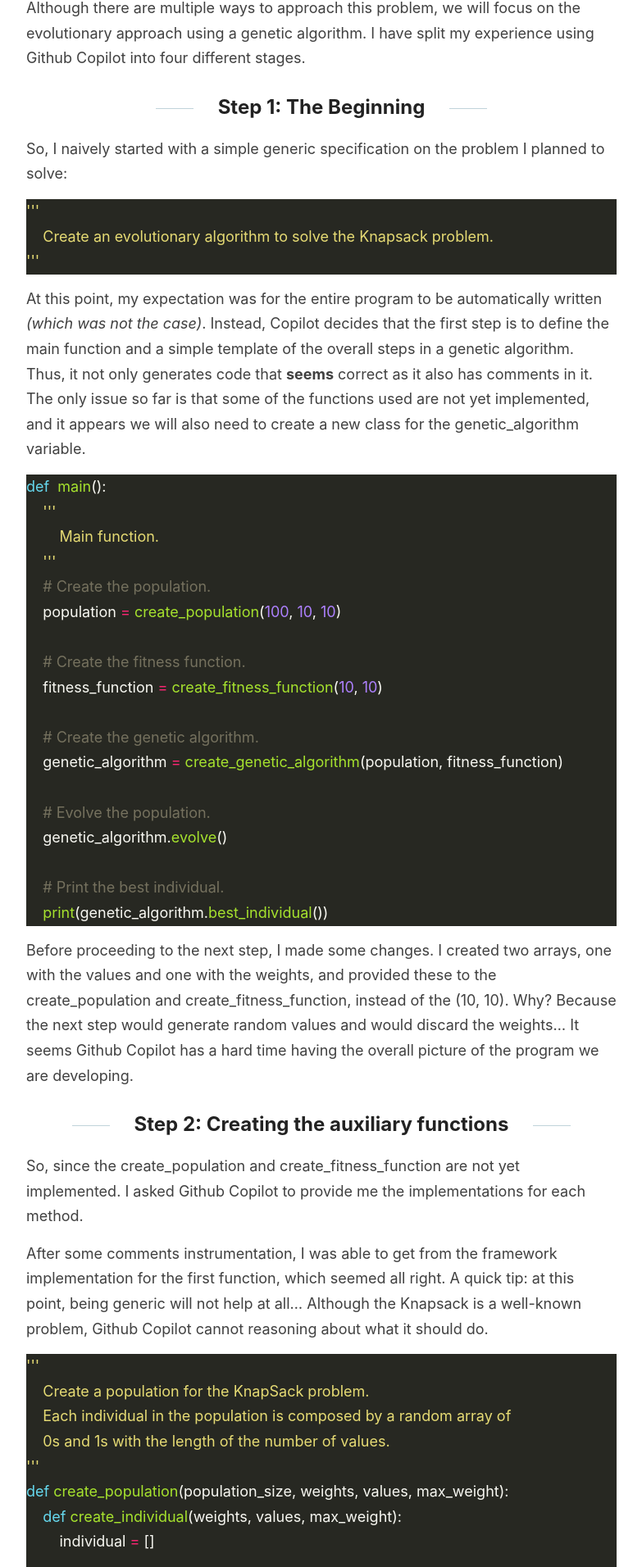
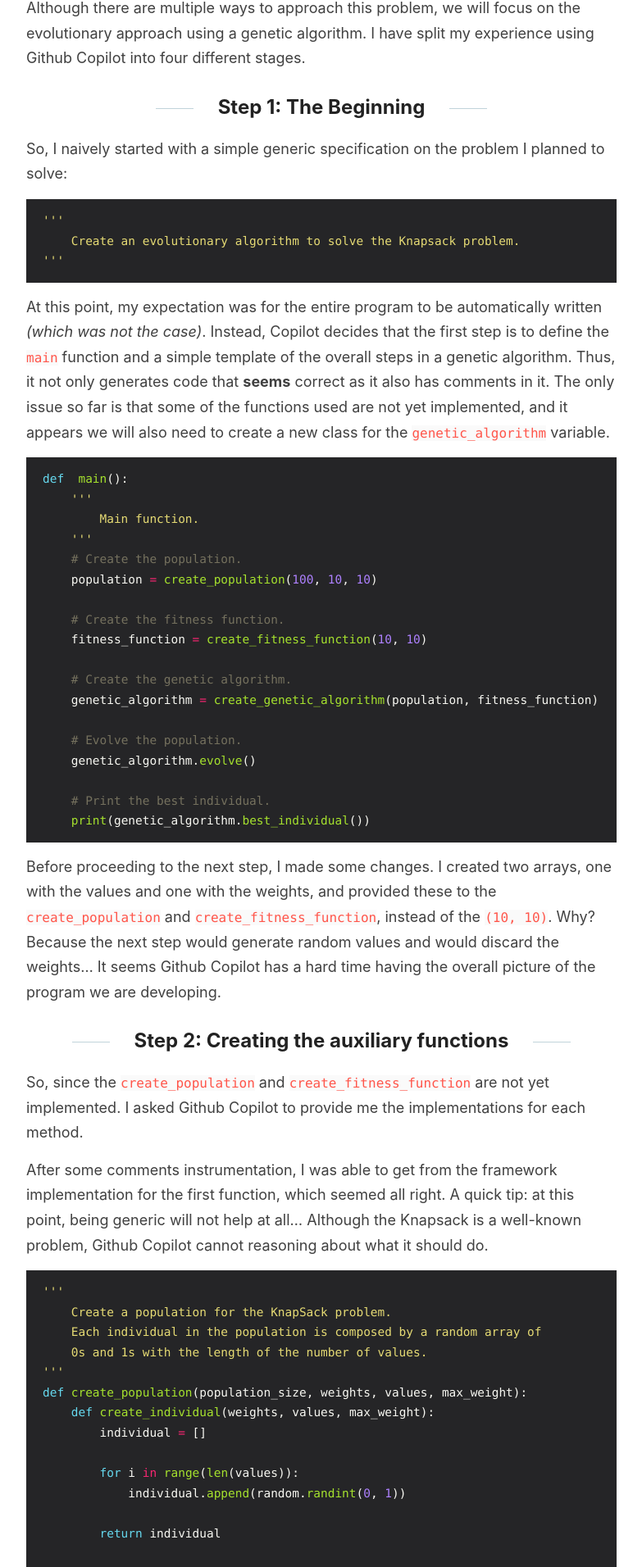
Before and after one commit to pcanelas/pcanelas.github.io, a Jekyll site: the page built from _posts/2021-7-21-githubcopilot.md, in a window 1280 px wide. Shown: the part 856-2768 px from the top of the page at 82% size, without its empty margins (248-1031 px from the left). Built offline with Jekyll 4.4.1, drawn with Linux system fonts in a browser that asks for light colours; some of the changed text lies outside the part shown.

Commit message:
Updated colors

```diff
--- a/_sass/_darcula.scss
+++ b/_sass/_darcula.scss
@@ -1,5 +1,24 @@
-.highlight pre { background-color: #272822; }
-.highlight .hll { background-color: #272822; }
+.highlight {
+    background-color: #252527;
+    padding: 7px 7px 7px 10px;
+    overflow: auto;
+    font-size: 95%;
+}
+
+code {
+    font-family:'Bitstream Vera Sans Mono','Consolas', monospace;
+    color: #d8d8d8;
+}
+
+.highlighter-rouge {
+    background-color: #FAFAFA;
+    color: #FF554A;
+    font-size: 16px;
+}
+
+
+.highlight pre { background-color: #252527; }
+.highlight .hll { background-color: #252527; }
 .highlight .c { color: #75715e } /* Comment */
 .highlight .err { color: #960050; background-color: #1e0010 } /* Error */
 .highlight .k { color: #66d9ef } /* Keyword */
--- a/_sass/_highlights.scss
+++ b/_sass/_highlights.scss
@@ -1,65 +1,86 @@
-.highlight pre { background-color: #272822; }
-.highlight .hll { background-color: #272822; }
-.highlight .c { color: #75715e } /* Comment */
-.highlight .err { color: #960050; background-color: #1e0010 } /* Error */
-.highlight .k { color: #66d9ef } /* Keyword */
-.highlight .l { color: #ae81ff } /* Literal */
-.highlight .n { color: #f8f8f2 } /* Name */
-.highlight .o { color: #f92672 } /* Operator */
-.highlight .p { color: #f8f8f2 } /* Punctuation */
-.highlight .cm { color: #75715e } /* Comment.Multiline */
-.highlight .cp { color: #75715e } /* Comment.Preproc */
-.highlight .c1 { color: #75715e } /* Comment.Single */
-.highlight .cs { color: #75715e } /* Comment.Special */
-.highlight .ge { font-style: italic } /* Generic.Emph */
-.highlight .gs { font-weight: bold } /* Generic.Strong */
-.highlight .kc { color: #66d9ef } /* Keyword.Constant */
-.highlight .kd { color: #66d9ef } /* Keyword.Declaration */
-.highlight .kn { color: #f92672 } /* Keyword.Namespace */
-.highlight .kp { color: #66d9ef } /* Keyword.Pseudo */
-.highlight .kr { color: #66d9ef } /* Keyword.Reserved */
-.highlight .kt { color: #66d9ef } /* Keyword.Type */
-.highlight .ld { color: #e6db74 } /* Literal.Date */
-.highlight .m { color: #ae81ff } /* Literal.Number */
-.highlight .s { color: #e6db74 } /* Literal.String */
-.highlight .na { color: #a6e22e } /* Name.Attribute */
-.highlight .nb { color: #f8f8f2 } /* Name.Builtin */
-.highlight .nc { color: #a6e22e } /* Name.Class */
-.highlight .no { color: #66d9ef } /* Name.Constant */
-.highlight .nd { color: #a6e22e } /* Name.Decorator */
-.highlight .ni { color: #f8f8f2 } /* Name.Entity */
-.highlight .ne { color: #a6e22e } /* Name.Exception */
-.highlight .nf { color: #a6e22e } /* Name.Function */
-.highlight .nl { color: #f8f8f2 } /* Name.Label */
-.highlight .nn { color: #f8f8f2 } /* Name.Namespace */
-.highlight .nx { color: #a6e22e } /* Name.Other */
-.highlight .py { color: #f8f8f2 } /* Name.Property */
-.highlight .nt { color: #f92672 } /* Name.Tag */
-.highlight .nv { color: #f8f8f2 } /* Name.Variable */
-.highlight .ow { color: #f92672 } /* Operator.Word */
-.highlight .w { color: #f8f8f2 } /* Text.Whitespace */
-.highlight .mf { color: #ae81ff } /* Literal.Number.Float */
-.highlight .mh { color: #ae81ff } /* Literal.Number.Hex */
-.highlight .mi { color: #ae81ff } /* Literal.Number.Integer */
-.highlight .mo { color: #ae81ff } /* Literal.Number.Oct */
-.highlight .sb { color: #e6db74 } /* Literal.String.Backtick */
-.highlight .sc { color: #e6db74 } /* Literal.String.Char */
-.highlight .sd { color: #e6db74 } /* Literal.String.Doc */
-.highlight .s2 { color: #e6db74 } /* Literal.String.Double */
-.highlight .se { color: #ae81ff } /* Literal.String.Escape */
-.highlight .sh { color: #e6db74 } /* Literal.String.Heredoc */
-.highlight .si { color: #e6db74 } /* Literal.String.Interpol */
-.highlight .sx { color: #e6db74 } /* Literal.String.Other */
-.highlight .sr { color: #e6db74 } /* Literal.String.Regex */
-.highlight .s1 { color: #e6db74 } /* Literal.String.Single */
-.highlight .ss { color: #e6db74 } /* Literal.String.Symbol */
-.highlight .bp { color: #f8f8f2 } /* Name.Builtin.Pseudo */
-.highlight .vc { color: #f8f8f2 } /* Name.Variable.Class */
-.highlight .vg { color: #f8f8f2 } /* Name.Variable.Global */
-.highlight .vi { color: #f8f8f2 } /* Name.Variable.Instance */
-.highlight .il { color: #ae81ff } /* Literal.Number.Integer.Long */
 
-.highlight .gh { } /* Generic Heading & Diff Header */
-.highlight .gu { color: #75715e; } /* Generic.Subheading & Diff Unified/Comment? */
-.highlight .gd { color: #f92672; } /* Generic.Deleted & Diff Deleted */
-.highlight .gi { color: #a6e22e; } /* Generic.Inserted & Diff Inserted */
+.highlight {
+  background-color: #1e1c3f;
+  padding: 7px 7px 7px 10px;
+  overflow: auto;
+  font-size: 90%;
+}
+
+code {
+  font-family:'Bitstream Vera Sans Mono','Courier', monospace;
+  color: #d8d8d8;
+}
+
+.highlighter-rouge {
+  background-color: #FAFAFA;
+  color: #FF554A;
+}
+
+.highlight .c { color: #586E75 } /* Comment */
+.highlight .err { color: #93A1A1 } /* Error */
+.highlight .g { color: #93A1A1 } /* Generic */
+.highlight .k { color: #859900 } /* Keyword */
+.highlight .l { color: #93A1A1 } /* Literal */
+.highlight .n { color: #93A1A1 } /* Name */
+.highlight .o { color: #859900 } /* Operator */
+.highlight .x { color: #CB4B16 } /* Other */
+.highlight .p { color: #93A1A1 } /* Punctuation */
+.highlight .cm { color: #586E75 } /* Comment.Multiline */
+.highlight .cp { color: #859900 } /* Comment.Preproc */
+.highlight .c1 { color: #586E75 } /* Comment.Single */
+.highlight .cs { color: #859900 } /* Comment.Special */
+.highlight .gd { color: #2AA198 } /* Generic.Deleted */
+.highlight .ge { color: #93A1A1; font-style: italic } /* Generic.Emph */
+.highlight .gr { color: #DC322F } /* Generic.Error */
+.highlight .gh { color: #CB4B16 } /* Generic.Heading */
+.highlight .gi { color: #859900 } /* Generic.Inserted */
+.highlight .go { color: #93A1A1 } /* Generic.Output */
+.highlight .gp { color: #93A1A1 } /* Generic.Prompt */
+.highlight .gs { color: #93A1A1; font-weight: bold } /* Generic.Strong */
+.highlight .gu { color: #CB4B16 } /* Generic.Subheading */
+.highlight .gt { color: #93A1A1 } /* Generic.Traceback */
+.highlight .kc { color: #CB4B16 } /* Keyword.Constant */
+.highlight .kd { color: #268BD2 } /* Keyword.Declaration */
+.highlight .kn { color: #859900 } /* Keyword.Namespace */
+.highlight .kp { color: #859900 } /* Keyword.Pseudo */
+.highlight .kr { color: #268BD2 } /* Keyword.Reserved */
+.highlight .kt { color: #DC322F } /* Keyword.Type */
+.highlight .ld { color: #93A1A1 } /* Literal.Date */
+.highlight .m { color: #2AA198 } /* Literal.Number */
+.highlight .s { color: #2AA198 } /* Literal.String */
+.highlight .na { color: #93A1A1 } /* Name.Attribute */
+.highlight .nb { color: #E91E63 } /* Name.Builtin */
+.highlight .nc { color: #268BD2 } /* Name.Class */
+.highlight .no { color: #CB4B16 } /* Name.Constant */
+.highlight .nd { color: #268BD2 } /* Name.Decorator */
+.highlight .ni { color: #CB4B16 } /* Name.Entity */
+.highlight .ne { color: #CB4B16 } /* Name.Exception */
+.highlight .nf { color: #268BD2 } /* Name.Function */
+.highlight .nl { color: #93A1A1 } /* Name.Label */
+.highlight .nn { color: #93A1A1 } /* Name.Namespace */
+.highlight .nx { color: #B39DDB } /* Name.Other */
+.highlight .py { color: #93A1A1 } /* Name.Property */
+.highlight .nt { color: #268BD2 } /* Name.Tag */
+.highlight .nv { color: #268BD2 } /* Name.Variable */
+.highlight .ow { color: #859900 } /* Operator.Word */
+.highlight .w { color: #93A1A1 } /* Text.Whitespace */
+.highlight .mf { color: #2AA198 } /* Literal.Number.Float */
+.highlight .mh { color: #2AA198 } /* Literal.Number.Hex */
+.highlight .mi { color: #2AA198 } /* Literal.Number.Integer */
+.highlight .mo { color: #2AA198 } /* Literal.Number.Oct */
+.highlight .sb { color: #586E75 } /* Literal.String.Backtick */
+.highlight .sc { color: #2AA198 } /* Literal.String.Char */
+.highlight .sd { color: #93A1A1 } /* Literal.String.Doc */
+.highlight .s2 { color: #2AA198 } /* Literal.String.Double */
+.highlight .se { color: #CB4B16 } /* Literal.String.Escape */
+.highlight .sh { color: #93A1A1 } /* Literal.String.Heredoc */
+.highlight .si { color: #2AA198 } /* Literal.String.Interpol */
+.highlight .sx { color: #2AA198 } /* Literal.String.Other */
+.highlight .sr { color: #DC322F } /* Literal.String.Regex */
+.highlight .s1 { color: #2AA198 } /* Literal.String.Single */
+.highlight .ss { color: #2AA198 } /* Literal.String.Symbol */
+.highlight .bp { color: #268BD2 } /* Name.Builtin.Pseudo */
+.highlight .vc { color: #268BD2 } /* Name.Variable.Class */
+.highlight .vg { color: #268BD2 } /* Name.Variable.Global */
+.highlight .vi { color: #268BD2 } /* Name.Variable.Instance */
+.highlight .il { color: #2AA198 } /* Literal.Number.Integer.Long */
```
